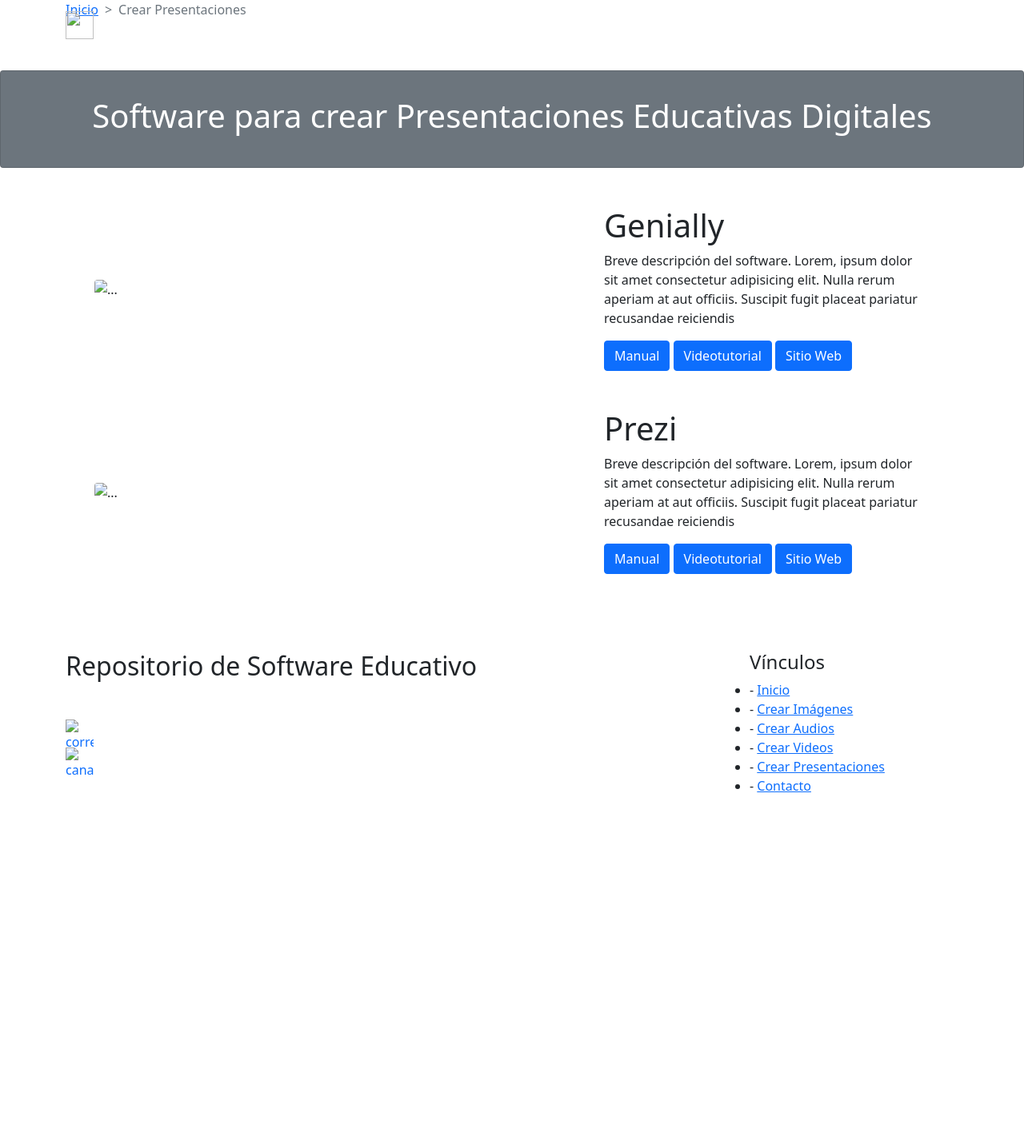
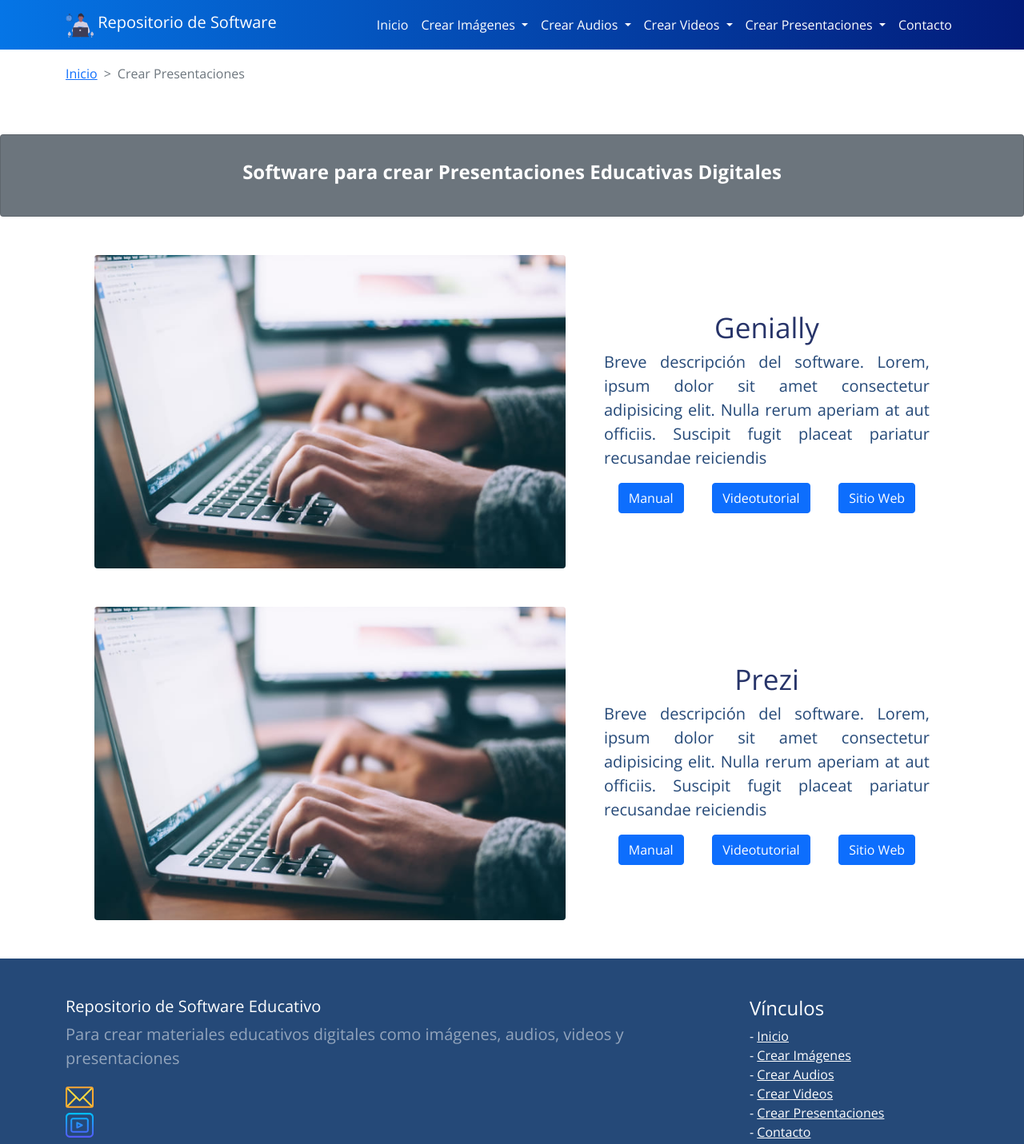
Before and after one commit to juancmagosg/repositorioSoftware, a website: page pages/crear-presentaciones.html in a window 1280 px wide. Shown: the top 1431 px of the page at 80% size. Before the commit the page ends 1087 px from the top, so only its background shows below. Drawn offline with nearby package versions, Linux system fonts and the light colour scheme; files that its build step writes are made by us from their sources; the site is published under a folder, as on GitHub Pages, so addresses that start at the root find nothing.

Commit message:
Ajuste en ligas de presentación.html

```diff
--- a/pages/crear-presentaciones.html
+++ b/pages/crear-presentaciones.html
@@ -11,7 +11,7 @@
     <title>Crear Presentaciones</title>
 
     <!-- Favicon-->
-    <link rel="icon" type="image/x-icon" href="/img/logo-productivity.svg"/>
+    <link rel="icon" type="image/x-icon" href="../img/logo-productivity.svg"/>
 
     <!-- Fuente -->
     <link rel="preconnect" href="https://fonts.googleapis.com">
@@ -25,7 +25,7 @@
     <link href="https://cdn.jsdelivr.net/npm/bootstrap@5.1.0/dist/css/bootstrap.min.css" rel="stylesheet" integrity="sha384-KyZXEAg3QhqLMpG8r+8fhAXLRk2vvoC2f3B09zVXn8CA5QIVfZOJ3BCsw2P0p/We" crossorigin="anonymous">
 
     <!--Estilos CSS -->
-    <link rel="stylesheet" href="/css/estilos.css">
+    <link rel="stylesheet" href="../css/estilos.css">
 
 </head>
 
@@ -35,8 +35,8 @@
 <!-- Menú de navegación -->
         <nav class="navbar navbar-expand-lg navbar fixed-top navbar-dark">
             <div class="container">
-                <a class="navbar-brand" href="/index.html" target="_blank">
-                    <img src="/img/logo-productivity.svg" alt="" width="35" height="35" class="d-inline-block align-text-top">
+                <a class="navbar-brand" href="../index.html" target="_blank">
+                    <img src="../img/logo-productivity.svg" alt="" width="35" height="35" class="d-inline-block align-text-top">
                     Repositorio de Software
                 </a>
 
@@ -47,7 +47,7 @@
                 <div class="collapse navbar-collapse" id="navbarNavDropdown">
                     <ul class="navbar-nav ms-auto">
                         <li class="nav-item">
-                            <a class="nav-link active" aria-current="page" href="/index.html" target="_blank">Inicio</a>
+                            <a class="nav-link active" aria-current="page" href="../index.html" target="_blank">Inicio</a>
                         </li>
 
                         <li class="nav-item dropdown">
@@ -55,8 +55,8 @@
                             Crear Imágenes
                             </a>
                             <ul class="dropdown-menu" aria-labelledby="navbarDropdownMenuLink">
-                                <li><a class="dropdown-item" href="/pages/elaborar-imagenes.html" target="_blank">Canva</a></li>
-                                <li><a class="dropdown-item" href="/pages/elaborar-imagenes.html" target="_blank">PhotoFancy</a></li>
+                                <li><a class="dropdown-item" href="../pages/elaborar-imagenes.html" target="_blank">Canva</a></li>
+                                <li><a class="dropdown-item" href="../pages/elaborar-imagenes.html" target="_blank">PhotoFancy</a></li>
                             </ul>
                         </li>
 
@@ -65,8 +65,8 @@
                             Crear Audios
                             </a>
                             <ul class="dropdown-menu" aria-labelledby="navbarDropdownMenuLink">
-                                <li><a class="dropdown-item" href="/pages/crear-audio.html" target="_blank">Audacity</a></li>
-                                <li><a class="dropdown-item" href="/pages/crear-audio.html" target="_blank">BandLab</a></li>
+                                <li><a class="dropdown-item" href="../pages/crear-audio.html" target="_blank">Audacity</a></li>
+                                <li><a class="dropdown-item" href="../pages/crear-audio.html" target="_blank">BandLab</a></li>
                             </ul>
                         </li>
 
@@ -75,8 +75,8 @@
                             Crear Videos
                             </a>
                             <ul class="dropdown-menu" aria-labelledby="navbarDropdownMenuLink">
-                                <li><a class="dropdown-item" href="/pages/crear-video.html" target="_blank">Animaker</a></li>
-                                <li><a class="dropdown-item" href="/pages/crear-video.html" target="_blank">Powtoon</a></li>
+                                <li><a class="dropdown-item" href="../pages/crear-video.html" target="_blank">Animaker</a></li>
+                                <li><a class="dropdown-item" href="../pages/crear-video.html" target="_blank">Powtoon</a></li>
                             </ul>
                         </li>
 
@@ -85,13 +85,13 @@
                             Crear Presentaciones
                             </a>
                             <ul class="dropdown-menu" aria-labelledby="navbarDropdownMenuLink">
-                                <li><a class="dropdown-item" href="/pages/crear-presentaciones.html" target="_blank">Genially</a></li>
-                                <li><a class="dropdown-item" href="/pages/crear-presentaciones.html" target="_blank">Prezi</a></li>
+                                <li><a class="dropdown-item" href="../pages/crear-presentaciones.html" target="_blank">Genially</a></li>
+                                <li><a class="dropdown-item" href="../pages/crear-presentaciones.html" target="_blank">Prezi</a></li>
                             </ul>
                         </li>
 
                         <li class="nav-item">
-                            <a class="nav-link active" aria-current="page" href="/pages/contacto.html" target="_blank">Contacto</a>
+                            <a class="nav-link active" aria-current="page" href="../pages/contacto.html" target="_blank">Contacto</a>
                         </li>
                     </ul>
                 </div>
@@ -107,7 +107,7 @@
                 <div class="col-12">
                     <nav style="--bs-breadcrumb-divider: '>';" aria-label="breadcrumb">
                         <ol class="breadcrumb">
-                            <li class="breadcrumb-item"><a href="/index.html">Inicio</a></li>
+                            <li class="breadcrumb-item"><a href="../index.html">Inicio</a></li>
                             <li class="breadcrumb-item active" aria-current="page">Crear Presentaciones</li>
                         </ol>
                     </nav>
@@ -127,7 +127,7 @@
             <!-- Fila-->
             <div class="row gx-4 gx-lg-5 align-items-center my-5">
 
-                <div class="col-lg-7"><img class="img-fluid rounded mb-4 mb-lg-0" src="/img/presentaciones.jpg" alt="..." /></div>
+                <div class="col-lg-7"><img class="img-fluid rounded mb-4 mb-lg-0" src="../img/presentaciones.jpg" alt="..." /></div>
 
                 <div class="col-lg-5">
                     <h1 class="main__tituloSw">Genially</h1>
@@ -146,7 +146,7 @@
 
             <div class="row gx-4 gx-lg-5 align-items-center my-5">
 
-                <div class="col-lg-7"><img class="img-fluid rounded mb-4 mb-lg-0" src="/img/presentaciones.jpg" alt="..." /></div>
+                <div class="col-lg-7"><img class="img-fluid rounded mb-4 mb-lg-0" src="../img/presentaciones.jpg" alt="..." /></div>
 
                 <div class="col-lg-5">
                     <h1 class="main__tituloSw">Prezi</h1>
@@ -176,11 +176,11 @@
                         <h2>Repositorio de Software Educativo</h2>
                             <p class="pr-5 text-white-50">Para crear materiales educativos digitales como imágenes, audios, videos y presentaciones </p>
                             <a href="mailto:juancmagosg17@gmail.com" class="col-12 d-flex align-items-center">
-                            <img src="/img/email.svg" alt="correo-electronico" width="35px" height="35px">
+                            <img src="../img/email.svg" alt="correo-electronico" width="35px" height="35px">
                             </a>
 
                             <a href="https://www.youtube.com/user/juancmagosg17/featured" class="col-12 d-flex align-items-center">
-                            <img src="/img/youtube.svg" alt="canal-youtube" width="35px" height="35px">
+                            <img src="../img/youtube.svg" alt="canal-youtube" width="35px" height="35px">
                             </a>
                     </div>
 
@@ -188,12 +188,12 @@
                     <div class="col-lg-3 col-xs-12 ligas">
                         <h4 class="mt-lg-0 mt-sm-3">Vínculos</h4>
                             <ul class="m-0 p-0">
-                                <li>- <a href="/index.html">Inicio</a></li>
-                                <li>- <a href="/pages/elaborar-imagenes.html">Crear Imágenes</a></li>
-                                <li>- <a href="/pages/crear-audio.html">Crear Audios</a></li>
-                                <li>- <a href="/pages/crear-video.html">Crear Videos</a></li>
-                                <li>- <a href="/pages/crear-presentaciones.html">Crear Presentaciones</a></li>
-                                <li>- <a href="/pages/contacto.html">Contacto</a></li>
+                                <li>- <a href="../index.html">Inicio</a></li>
+                                <li>- <a href="../pages/elaborar-imagenes.html">Crear Imágenes</a></li>
+                                <li>- <a href="../pages/crear-audio.html">Crear Audios</a></li>
+                                <li>- <a href="../pages/crear-video.html">Crear Videos</a></li>
+                                <li>- <a href="../pages/crear-presentaciones.html">Crear Presentaciones</a></li>
+                                <li>- <a href="../pages/contacto.html">Contacto</a></li>
                             </ul>
                     </div>
                 </div>
```
